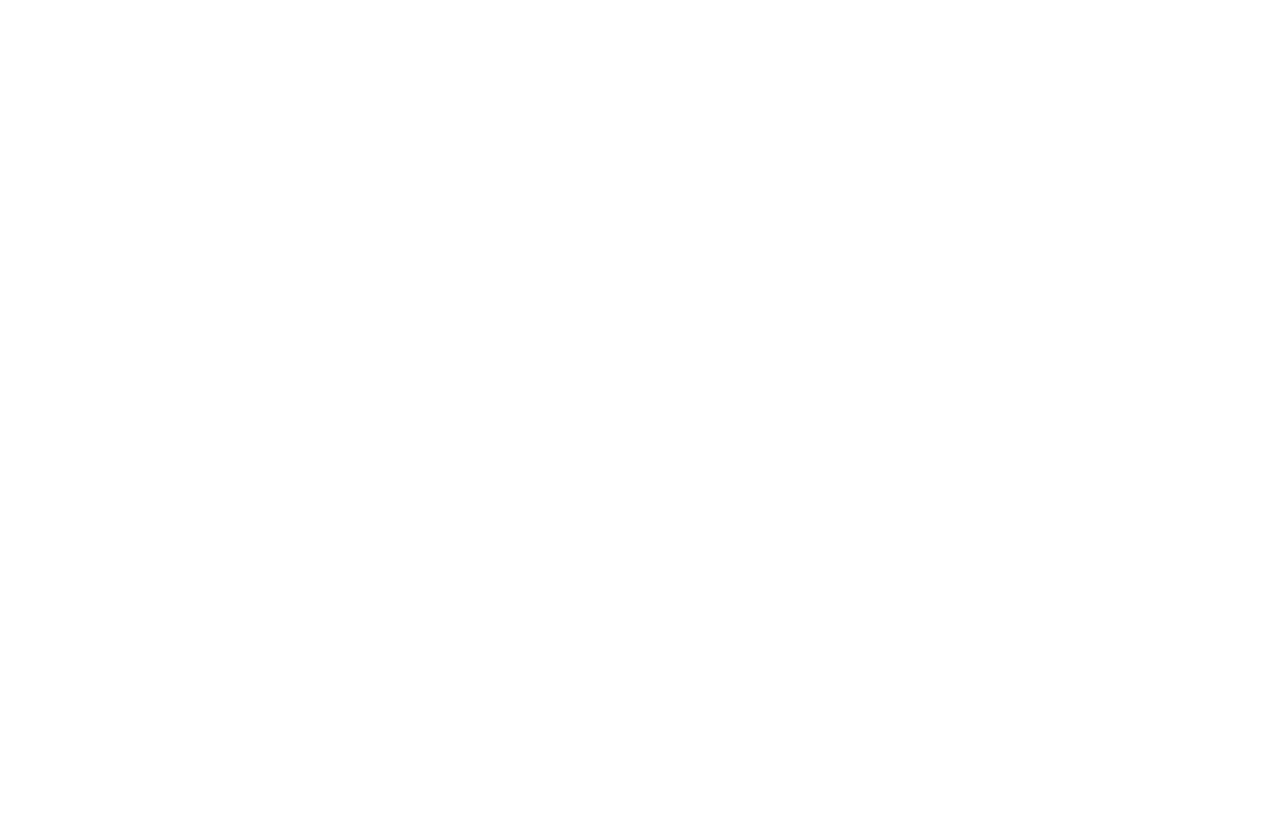
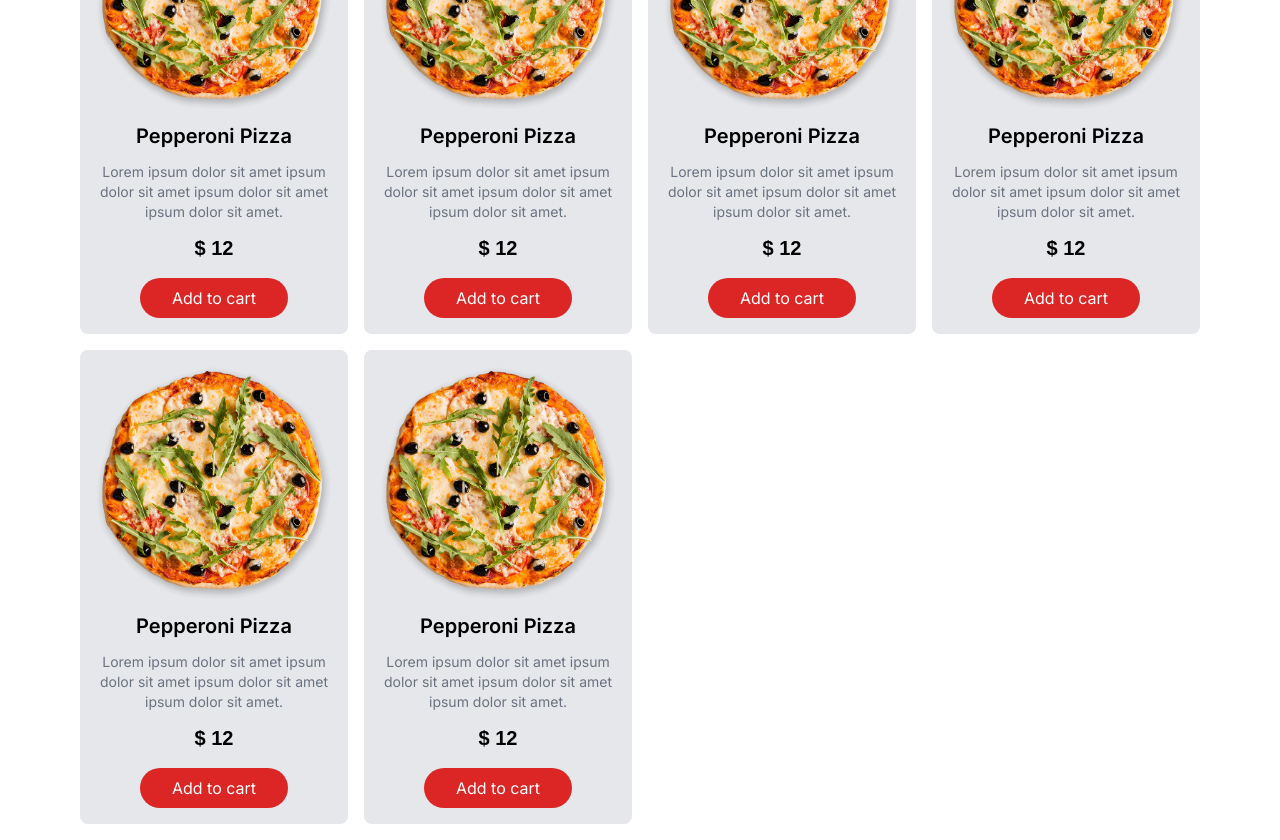
Before and after one commit to amro22397/food-delivery-app, a Next.js app: page / in a window 1280 px wide. Shown: the part 640-1480 px from the top of the page. Before the commit the page ends 1168 px from the top, so only its background shows below. Built offline with nearby package versions, Linux system fonts and the light colour scheme.

Commit message:
styling MenuItem with hover

```diff
--- a/src/components/layout/Hero.jsx
+++ b/src/components/layout/Hero.jsx
@@ -4,7 +4,7 @@
 
 const Hero = () => {
   return (
-<section className='hero'>
+<section className='hero my-5'>
     <div className='py-12'>
         <h1 className="text-4xl font-semibold">Everything<br/>
          is better<br/>
--- a/src/components/layout/HomeMenu.jsx
+++ b/src/components/layout/HomeMenu.jsx
@@ -1,5 +1,6 @@
 import Image from 'next/image'
 import React from 'react'
+import MenuItem from '../menu/MenuItem'
 
 const HomeMenu = () => {
   return (
@@ -18,7 +19,7 @@
 
         </div>
 
-        <div className="text-center">
+        <div className="text-center mb-7">
             <h3 className="uppercase text-gray-500 font-semibold
             loading-4">
                 Check out
@@ -28,8 +29,13 @@
             italic">Menu</h2>
         </div>
 
-        <div className="grid grid-cols-3 gap-4">
-
+        <div className="grid grid-cols-4 gap-4">
+            <MenuItem />
+            <MenuItem />
+            <MenuItem />
+            <MenuItem />
+            <MenuItem />
+            <MenuItem />
         </div>
     </section>
   )
--- a/src/components/menu/MenuItem.jsx
+++ b/src/components/menu/MenuItem.jsx
@@ -2,14 +2,20 @@
 
 const MenuItem = () => {
   return (
-    <div className="bg-gray-200 p-4 rounded-lg text-center">
-                <img src="/pizza.png" alt="pizza" />
+    <div className="bg-gray-200 p-4 rounded-lg text-center
+    group hover:bg-white hover:shadow-md hover:shadow-black/25
+    transition-all">
+        <div className="text-center">
+            <img src="/pizza.png" alt="pizza" />
+        </div>
+
                 <h4 className="font-semibold text-xl my-3">Pepperoni Pizza</h4>
                 <p className="text-gray-500 text-sm">
                     Lorem ipsum dolor sit amet ipsum dolor sit amet ipsum dolor sit amet
                     ipsum dolor sit amet.
                 </p>
                 <p className="mt-3 text-xl font-semibold" style={{fontFamily: 'arial'}}>$ 12</p>
+
                 <button className="mt-4 bg-red-600 text-white
                 rounded-full px-8 py-2">Add to cart</button>
             </div>
```
